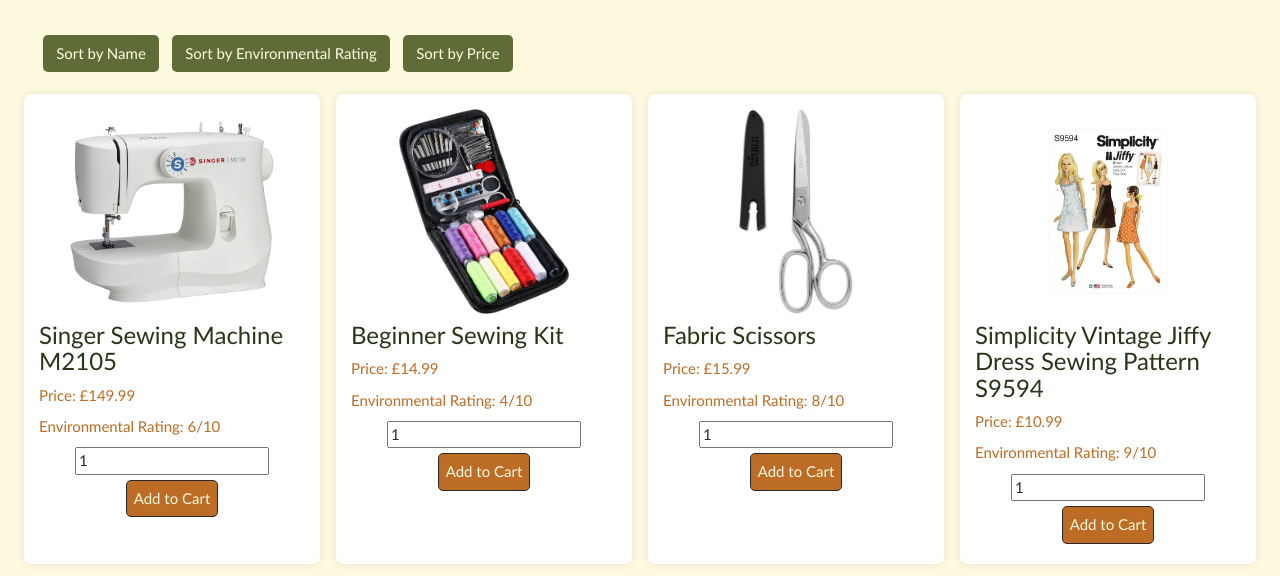
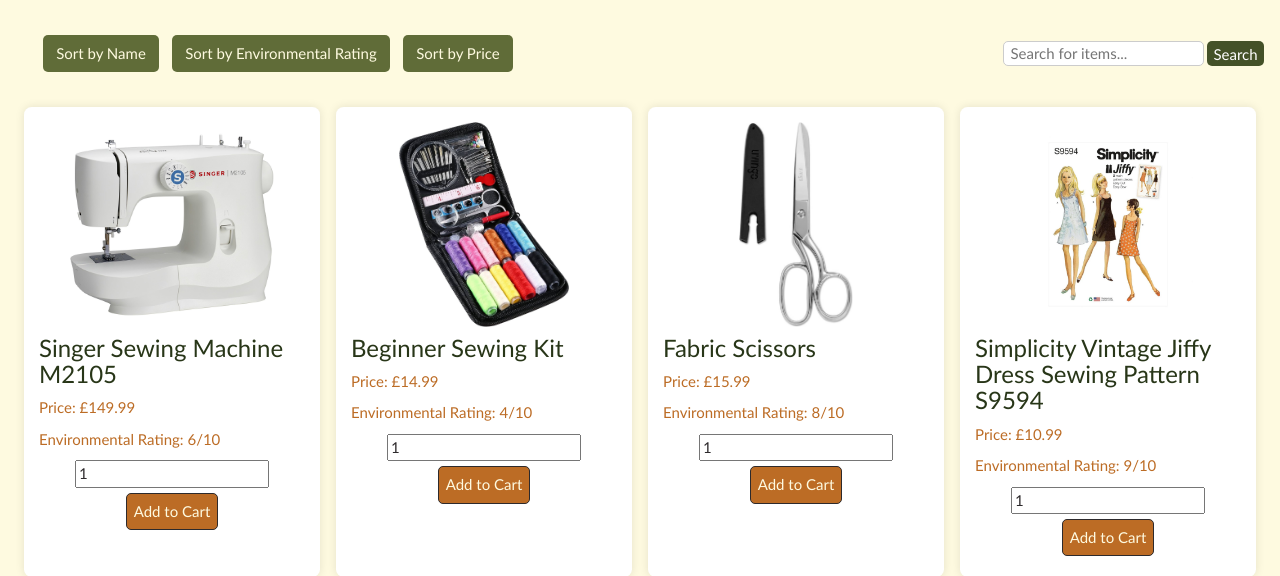
Before and after one commit to odgedodge/Online-Shop, a Flask app: page / in a window 1280 px wide. Shown: the part 83-659 px from the top of the page. Run offline with Flask 3, Linux system fonts and the light colour scheme; data comes from the database, SQL or seed files in the repository; some libraries are stand-ins or nearby versions.

Commit message:
Added search bar

```diff
--- a/app/app.py
+++ b/app/app.py
@@ -205,6 +205,13 @@ def view_reviews(product_id):
 
     return render_template('reviews.html', product=product, reviews=reviews)
 
+@app.route('/search')
+def search_results():
+    form = CartForm()
+    query = request.args.get('query')
+    results = Product.query.filter(Product.name.ilike(f'%{query}%')).all()
+    return render_template('search_results.html', query=query, results=results, form=form)
+
 def calculate_total_cost(cart, products):
     total_cost = 0
     for item in cart:
--- a/app/static/custom.css
+++ b/app/static/custom.css
@@ -74,6 +74,8 @@ a:hover {
 .sort-options {
     margin-left: 1.5vw;
     padding: .75vw .25vw;
+    display: flex;
+    gap: .3vw;
 }
 
 .sort-btn {
@@ -88,6 +90,43 @@ a:hover {
 
 .sort-btn:hover {
     background-color: #DDA15E;
+}
+
+.sort-search-container {
+    display: flex;
+    justify-content: space-between;
+    margin-bottom: 1vw;
+}
+
+.search-form {
+    display: flex;
+    align-items: center;
+}
+
+.search-form input[type="text"],
+.search-form button {
+    font-family: "Candara", serif;
+    height: 2vw;
+    padding: .3vw .5vw;
+    border: 1px solid #ccc;
+    border-radius: 5px;
+}
+
+.search-form input[type="text"] {
+    flex: 1;
+    margin-right: .25vw;
+}
+
+.search-form button {
+    background-color: #445128;
+    color: white;
+    cursor: pointer;
+    border: none;
+    border-radius: 5px;
+}
+
+.search-form button:hover {
+    background-color: #364420;
 }
 
 /* Product card styling */
@@ -250,14 +289,12 @@ a:hover {
     background-color: #DDA15E;
 }
 
-/* Style for reviews container */
 .review-container {
     display: grid;
     grid-template-columns: repeat(auto-fit, minmax(300px, 1fr)); /* Adjust column width as needed */
     grid-gap: 20px; /* Adjust the gap between grid items */
 }
 
-/* Style for each review */
 .review {
     padding: 20px;
     background-color: #FFFFFF;
@@ -265,18 +302,15 @@ a:hover {
     box-shadow: 0px 0px 10px rgba(0, 0, 0, 0.1);
 }
 
-/* Style for review text */
 .review p {
     margin-bottom: 10px;
 }
 
-/* Style for review author */
 .review .customer-name {
     font-style: italic;
     color: #888888;
 }
 
-/* Style for review rating */
 .review .rating {
     font-weight: bold;
     color: #BC6C25;
--- a/app/templates/main.html
+++ b/app/templates/main.html
@@ -1,14 +1,19 @@
 {% extends "base.html" %}
 
 {% block content %}
+<div class="sort-search-container">
     <div class="sort-options">
         <form action="{{ url_for('main_page') }}" method="GET">
             <button type="submit" name="sort_by" value="name" class="sort-btn">Sort by Name</button>
             <button type="submit" name="sort_by" value="environmental_rating" class="sort-btn">Sort by Environmental Rating</button>
             <button type="submit" name="sort_by" value="price" class="sort-btn">Sort by Price</button>
-
         </form>
     </div>
+    <form action="{{ url_for('search_results') }}" method="GET" class="search-form">
+        <input type="text" name="query" placeholder="Search for items...">
+        <button type="submit">Search</button>
+    </form>
+</div>
     <div id="description-container"></div>
     <div class="container">
         <div class="row">
@@ -22,7 +27,6 @@
                         <p class="product-price">Price: £{{ product.price }}</p>
                         <p> Environmental Rating: {{product.environmental_rating}}</p>
                     </div>
-
 
                     <form action="{{ url_for('single_product_page', product_id=product.id) }}" method="POST">
                         {{ form.csrf_token }}
```
Also changed, not shown: app/templates/search_results.html (added, +29 -0 lines).
